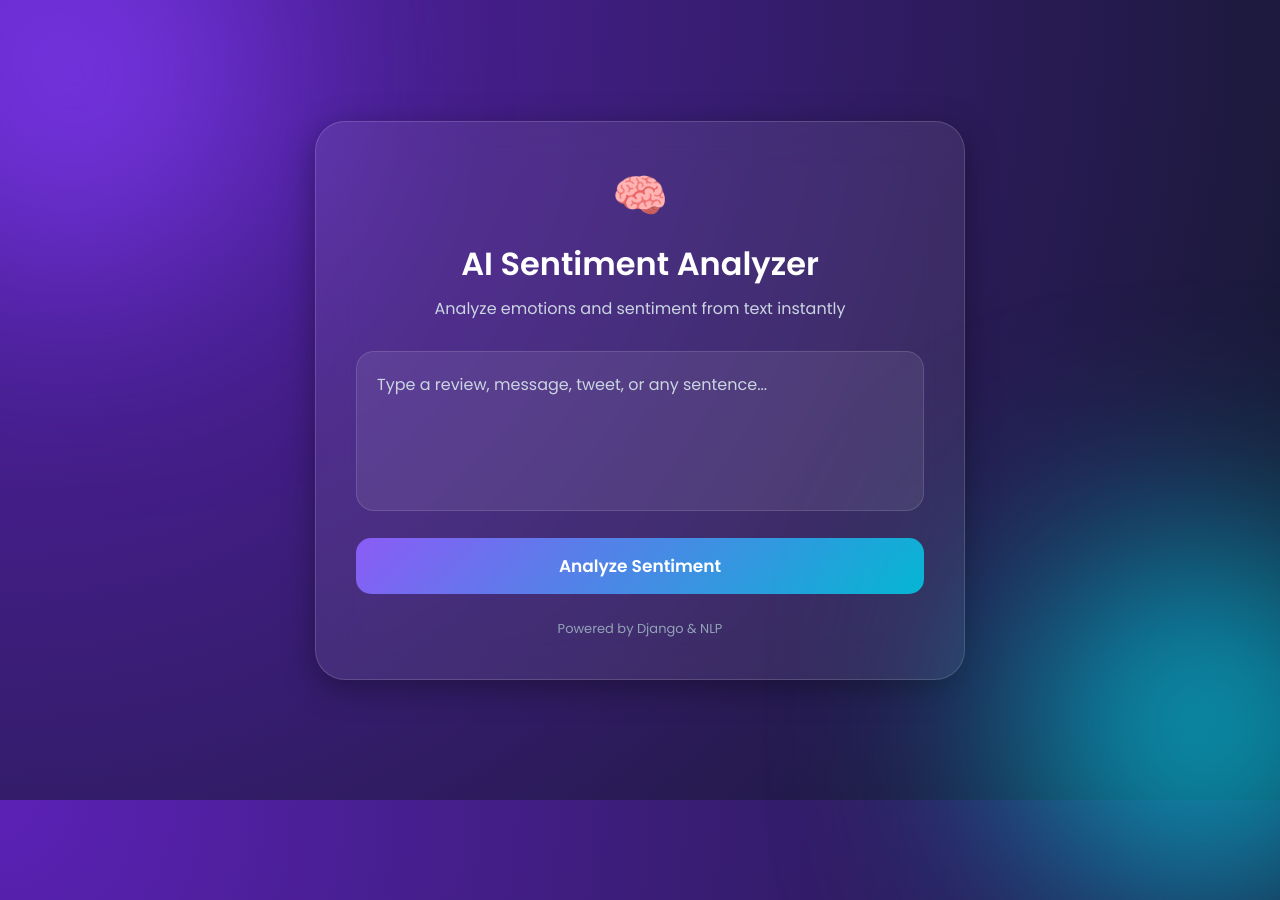
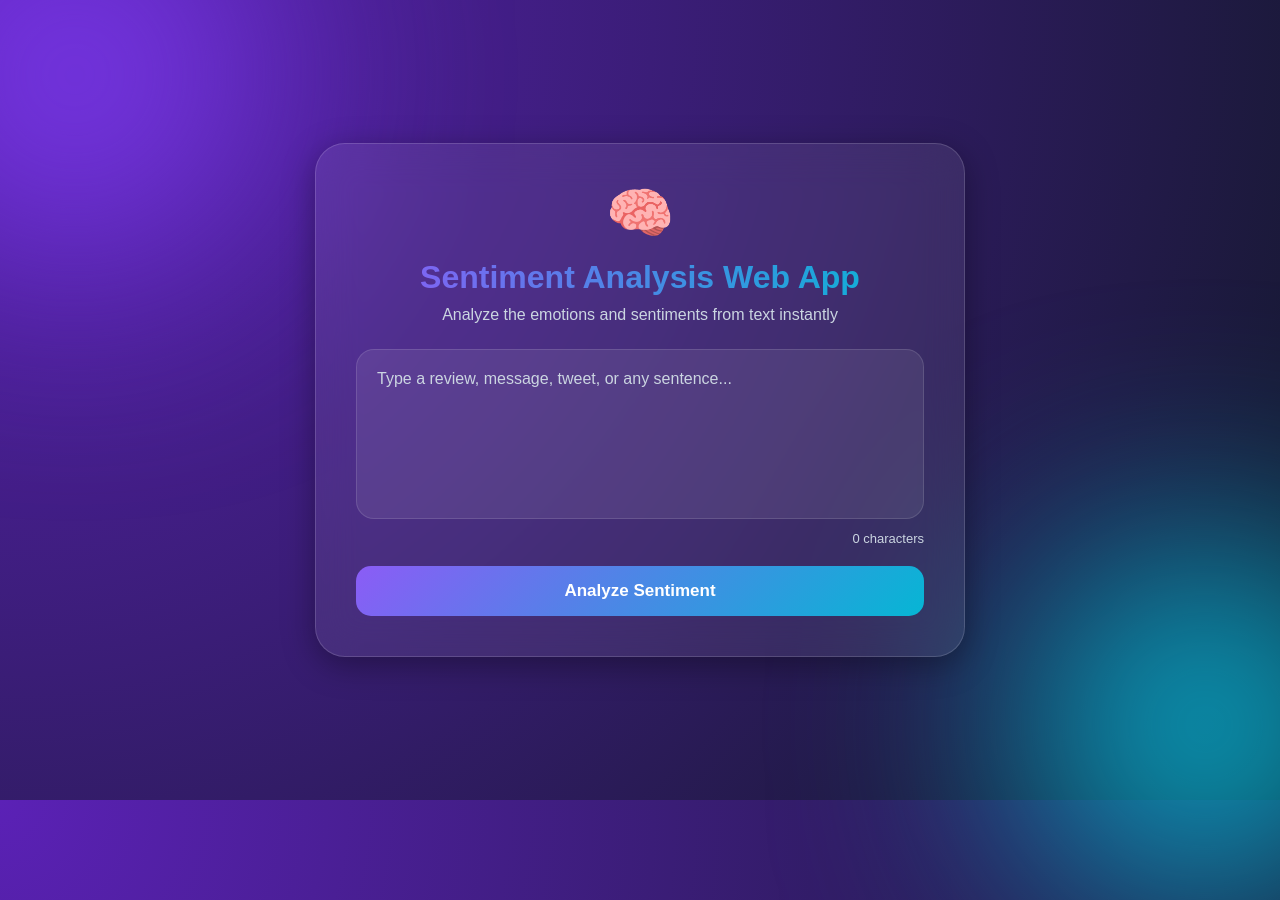
Before and after one commit to krishna-veni-27/KRISHNAVENI-M-S, a Django app: page / in a window 1280 px wide; the page is wider, and only the part inside the window is pictured. Run offline with Django 5.2, Linux system fonts and the light colour scheme.

Commit message:
Improved UI

```diff
--- a/Sentiment_Analysis_App/templates/index.html
+++ b/Sentiment_Analysis_App/templates/index.html
@@ -4,9 +4,7 @@
 <meta charset="UTF-8">
 <meta name="viewport" content="width=device-width, initial-scale=1.0">
 
-<title>Sentiment Analysis AI</title>
-
-<link href="https://fonts.googleapis.com/css2?family=Poppins:wght@300;400;500;600;700&display=swap" rel="stylesheet">
+<title>Sentiment Analysis Web App</title>
 
 <style>
 
@@ -14,7 +12,7 @@
     margin:0;
     padding:0;
     box-sizing:border-box;
-    font-family:'Poppins',sans-serif;
+    font-family:Arial, sans-serif;
 }
 
 body{
@@ -22,10 +20,12 @@ body{
     display:flex;
     justify-content:center;
     align-items:center;
+    overflow:hidden;
+    position:relative;
+
     background:
     radial-gradient(circle at top left,#5b21b6,#111827),
     radial-gradient(circle at bottom right,#06b6d4,#111827);
-    overflow:hidden;
 }
 
 body::before{
@@ -60,32 +60,51 @@ body::after{
     backdrop-filter:blur(20px);
     background:rgba(255,255,255,0.08);
     border:1px solid rgba(255,255,255,0.15);
-    box-shadow:
-        0 8px 32px rgba(0,0,0,0.35);
+    box-shadow:0 8px 32px rgba(0,0,0,0.35);
+    z-index:10;
 }
 
 .logo{
-    font-size:45px;
+    font-size:55px;
     text-align:center;
+    animation:float 3s ease-in-out infinite;
+}
+
+@keyframes float{
+    0%,100%{
+        transform:translateY(0);
+    }
+
+    50%{
+        transform:translateY(-8px);
+    }
 }
 
 h1{
     text-align:center;
-    color:white;
     margin-top:10px;
-    font-weight:600;
+    font-weight:700;
+
+    background:linear-gradient(
+        90deg,
+        #8b5cf6,
+        #06b6d4
+    );
+
+    -webkit-background-clip:text;
+    -webkit-text-fill-color:transparent;
 }
 
 .subtitle{
     text-align:center;
     color:#cbd5e1;
-    margin-top:8px;
-    margin-bottom:30px;
+    margin-top:10px;
+    margin-bottom:25px;
 }
 
 textarea{
     width:100%;
-    height:160px;
+    height:170px;
     resize:none;
     border:none;
     outline:none;
@@ -99,6 +118,13 @@ textarea{
 
 textarea::placeholder{
     color:#cbd5e1;
+}
+
+.counter{
+    text-align:right;
+    color:#cbd5e1;
+    margin-top:8px;
+    font-size:13px;
 }
 
 button{
@@ -126,6 +152,23 @@ button:hover{
     box-shadow:0 10px 25px rgba(6,182,212,.4);
 }
 
+.loader{
+    display:none;
+    margin:20px auto;
+    width:40px;
+    height:40px;
+    border:4px solid rgba(255,255,255,.3);
+    border-top:4px solid white;
+    border-radius:50%;
+    animation:spin 1s linear infinite;
+}
+
+@keyframes spin{
+    100%{
+        transform:rotate(360deg);
+    }
+}
+
 .result-card{
     margin-top:25px;
     padding:20px;
@@ -133,19 +176,53 @@ button:hover{
     background:rgba(255,255,255,0.08);
     text-align:center;
     color:white;
+    animation:fadeIn .5s ease;
+}
+
+@keyframes fadeIn{
+    from{
+        opacity:0;
+        transform:translateY(20px);
+    }
+
+    to{
+        opacity:1;
+        transform:translateY(0);
+    }
 }
 
 .sentiment{
-    font-size:26px;
-    font-weight:600;
-    margin-top:10px;
+    font-size:28px;
+    font-weight:700;
+    margin-top:15px;
 }
 
-.footer{
-    text-align:center;
-    margin-top:25px;
-    color:#94a3b8;
-    font-size:13px;
+.positive{
+    color:#22c55e;
+}
+
+.negative{
+    color:#ef4444;
+}
+
+.neutral{
+    color:#facc15;
+}
+
+@media(max-width:768px){
+
+    .container{
+        width:95%;
+        padding:25px;
+    }
+
+    h1{
+        font-size:28px;
+    }
+
+    textarea{
+        height:140px;
+    }
 }
 
 </style>
@@ -157,10 +234,10 @@ button:hover{
 
     <div class="logo">🧠</div>
 
-    <h1>AI Sentiment Analyzer</h1>
+    <h1>Sentiment Analysis Web App</h1>
 
     <p class="subtitle">
-        Analyze emotions and sentiment from text instantly
+        Analyze the emotions and sentiments from text instantly
     </p>
 
     <form method="POST">
@@ -168,12 +245,19 @@ button:hover{
         {% csrf_token %}
 
         <textarea
+            id="textInput"
             name="text"
-            placeholder="Type a review, message, tweet, or any sentence..."></textarea>
+            placeholder="Type a review, message, tweet, or any sentence...">{{ text }}</textarea>
+
+        <div class="counter">
+            <span id="charCount">0</span> characters
+        </div>
 
         <button type="submit">
             Analyze Sentiment
         </button>
+
+        <div class="loader" id="loader"></div>
 
     </form>
 
@@ -182,18 +266,53 @@ button:hover{
 
         <h3>Analysis Result</h3>
 
-        <div class="sentiment">
+        <div class="sentiment
+
+        {% if sentiment == 'Positive' %}
+            positive
+        {% elif sentiment == 'Negative' %}
+            negative
+        {% else %}
+            neutral
+        {% endif %}
+
+        ">
             {{ sentiment }}
+
+            {% if sentiment == "Positive" %}
+                😊
+            {% elif sentiment == "Negative" %}
+                😞
+            {% else %}
+                😐
+            {% endif %}
+
         </div>
 
     </div>
     {% endif %}
 
-    <div class="footer">
-        Powered by Django & NLP
-    </div>
+</div>
 
-</div>
+<script>
+
+const textInput = document.getElementById("textInput");
+const charCount = document.getElementById("charCount");
+
+charCount.textContent = textInput.value.length;
+
+textInput.addEventListener("input", () => {
+    charCount.textContent = textInput.value.length;
+});
+
+const form = document.querySelector("form");
+const loader = document.getElementById("loader");
+
+form.addEventListener("submit", () => {
+    loader.style.display = "block";
+});
+
+</script>
 
 </body>
 </html>
--- a/Sentiment_Analysis_App/views.py
+++ b/Sentiment_Analysis_App/views.py
@@ -1,19 +1,16 @@
 from django.shortcuts import render
-from textblob import TextBlob
 
 def home(request):
     sentiment = None
+    text = ""
 
     if request.method == "POST":
         text = request.POST.get("text")
 
-        polarity = TextBlob(text).sentiment.polarity
+        # Your sentiment analysis code here
+        sentiment = "Positive"  # Example
 
-        if polarity > 0:
-            sentiment = "Positive 😊"
-        elif polarity < 0:
-            sentiment = "Negative 😞"
-        else:
-            sentiment = "Neutral 😐"
-
-    return render(request, "index.html", {"sentiment": sentiment})
+    return render(request, "index.html", {
+        "sentiment": sentiment,
+        "text": text
+    })
```
